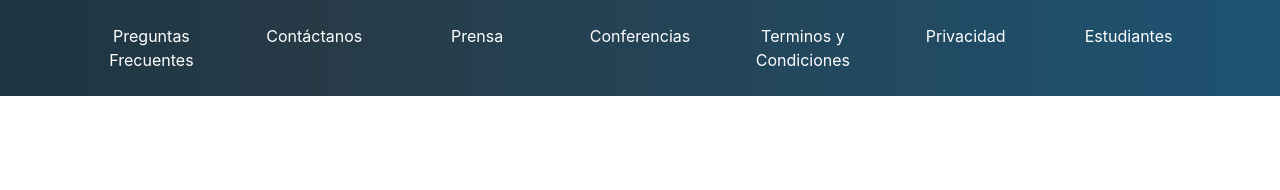
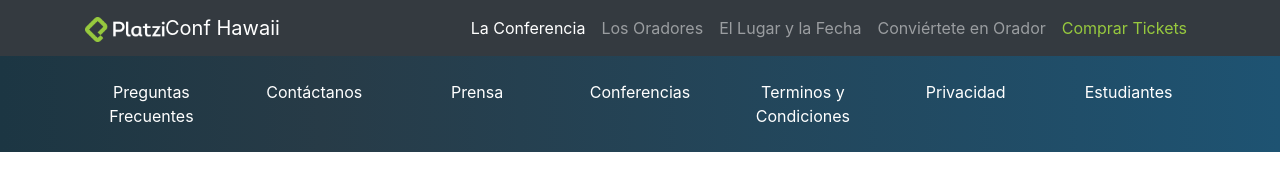
Before and after one commit to Alemar16/platzit-bootstrap, a plain HTML site: page Bootstrap-prueba-plazit/index.html in a window 1280 px wide. Drawn offline with nearby package versions, Linux system fonts and the light colour scheme.

Commit message:
Creacion del Header (navbar)

```diff
--- a/Bootstrap-prueba-plazit/index.css
+++ b/Bootstrap-prueba-plazit/index.css
@@ -1,3 +1,13 @@
+.text-platzi {
+  color: #97c93e !important;
+}
+
+
+#header img {
+  width: 80px;
+}
+
+
 #footer {
   background: linear-gradient(90deg,#1c3643,#273b47 25%,#1e5372);
 }
--- a/Bootstrap-prueba-plazit/index.html
+++ b/Bootstrap-prueba-plazit/index.html
@@ -11,6 +11,37 @@
   <title>PlatziConf Hawaii</title>
 </head>
 <body>
+  <!-- Header -->
+  <nav id="header" class="navbar navbar-expand-lg navbar-dark bg-dark">
+    <div class="container">
+      <a class="navbar-brand" href="#">
+        <img src="assets/images/platzi-logo.png" alt="Platzi logo">Conf Hawaii</a>
+      <button class="navbar-toggler" type="button" data-bs-toggle="collapse" data-bs-target="#navbarSupportedContent" aria-controls="navbarSupportedContent" aria-expanded="false" aria-label="Toggle navigation">
+        <span class="navbar-toggler-icon"></span>
+      </button>
+      <div class="collapse navbar-collapse" id="navbarSupportedContent">
+        <ul class="navbar-nav ml-auto">
+          <li class="nav-item">
+            <a class="nav-link active" aria-current="page" href="#">La Conferencia</a>
+          </li>
+          <li class="nav-item">
+            <a class="nav-link" href="#">Los Oradores</a>
+          </li>
+          <li class="nav-item">
+            <a class="nav-link" href="#">El Lugar y la Fecha</a>
+          </li>
+          <li class="nav-item">
+            <a class="nav-link" href="#">Conviértete en Orador</a>
+          </li>
+          <li class="nav-item">
+            <a class="nav-link text-platzi" href="#">Comprar Tickets</a>
+          </li>
+        </ul>
+      </div>
+  </div>
+</nav>
+  <!-- </Header -->
+  <!-- Footer -->
   <footer id="footer" class="pb-4 pt-4"><!-- "pb" ==> Padding Button y "pt" ==> Padding Top -->
     <div class="container">
       <div class="row text-center">
@@ -38,5 +69,6 @@
       </div>
     </div>
   </footer>
+  <!-- </Footer -->
 </body>
 </html>
```
Also changed, not shown: Bootstrap-prueba-plazit/assets/images/hawaii.jpg (added), Bootstrap-prueba-plazit/assets/images/hawaii2.jpg (added), Bootstrap-prueba-plazit/assets/images/hawaii3.jpeg (added), Bootstrap-prueba-plazit/assets/images/honolulu.jpg (added), Bootstrap-prueba-plazit/assets/images/platzi-logo.png (added), Bootstrap-prueba-plazit/assets/speakers/cvander.jpeg (added), Bootstrap-prueba-plazit/assets/speakers/freddy.jpeg (added), Bootstrap-prueba-plazit/assets/speakers/leonidas.jpeg (added), Bootstrap-prueba-plazit/assets/speakers/leonidas2.jpeg (added), Bootstrap-prueba-plazit/assets/speakers/sacha.jpg (added).
